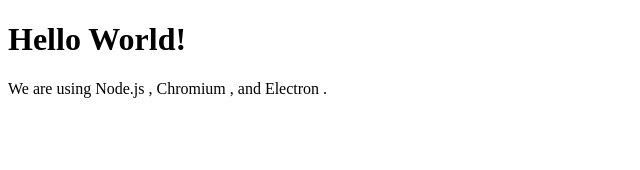
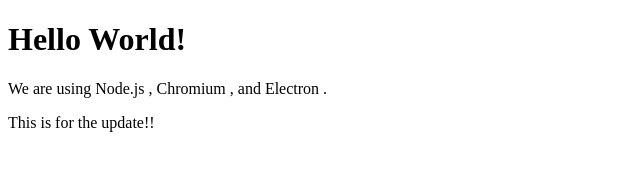
Before and after one commit to TimeCrunch101/electron-test-app, an Electron app: page index.html in a window 800 px wide. Shown: the whole page, without its empty margins (0-640 px from the left). Drawn offline with Linux system fonts and the light colour scheme.

Commit message:
new version release

```diff
--- a/index.html
+++ b/index.html
@@ -12,7 +12,7 @@
     We are using Node.js <span id="node-version"></span>,
     Chromium <span id="chrome-version"></span>,
     and Electron <span id="electron-version"></span>.
-
+    <p>This is for the update!!</p>
     <!-- You can also require other files to run in this process -->
     <script src="./renderer.js"></script>
   </body>
--- a/package.json
+++ b/package.json
@@ -1,6 +1,6 @@
 {
   "name": "electron-test-app",
-  "version": "1.0.2",
+  "version": "1.0.3",
   "description": "This is a test app built with Electron.",
   "main": "main.js",
   "scripts": {
```
